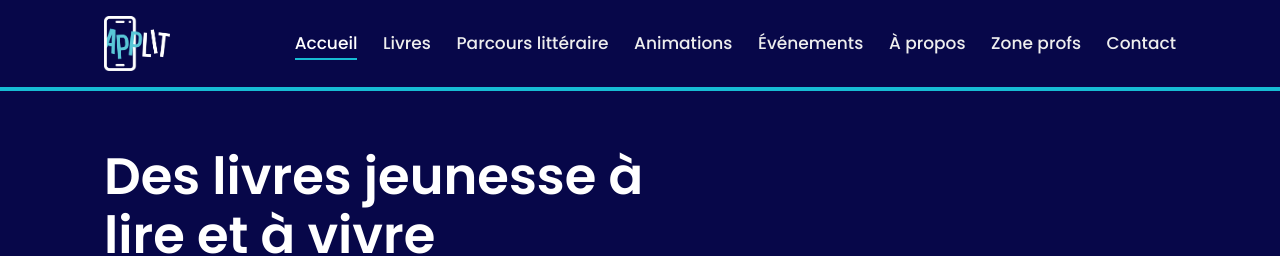
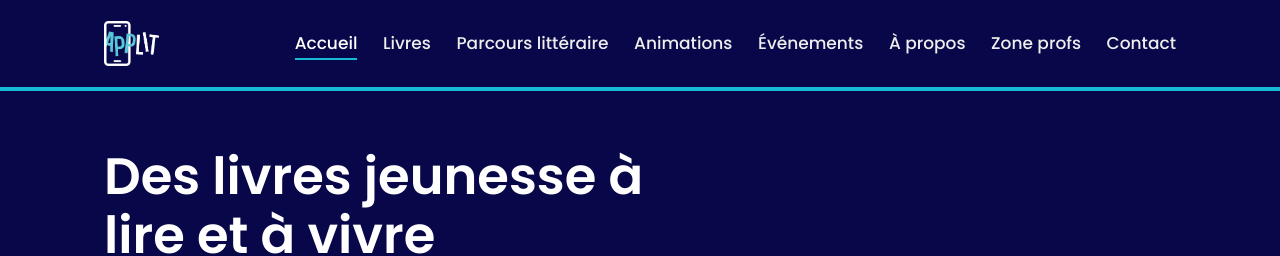
Before and after one commit to Flora0510/flora0510.github.io, a Jekyll site: the page built from index.md, in a window 1280 px wide. Shown: the top 256 px of the page. Built offline with Jekyll 4.4.1, drawn with Linux system fonts in a browser that asks for light colours.

Commit message:
Add max-width and object-fit to logo image

```diff
--- a/assets/css/style.css
+++ b/assets/css/style.css
@@ -73,6 +73,8 @@ a:hover { text-decoration: underline; }
   display: block;
   height: 55px;
   width: auto;
+  max-width: 55px;
+  object-fit: contain;
 }
 
 .site-header .logo:hover { text-decoration: none; opacity: 0.9; }
```
